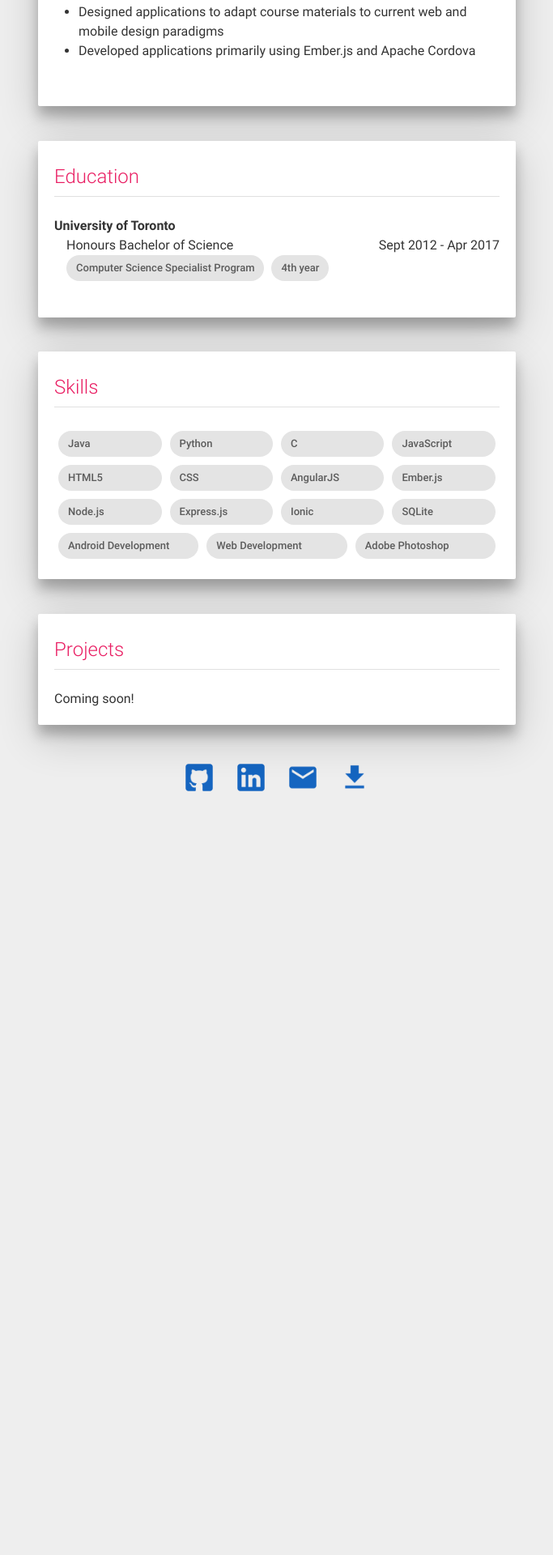
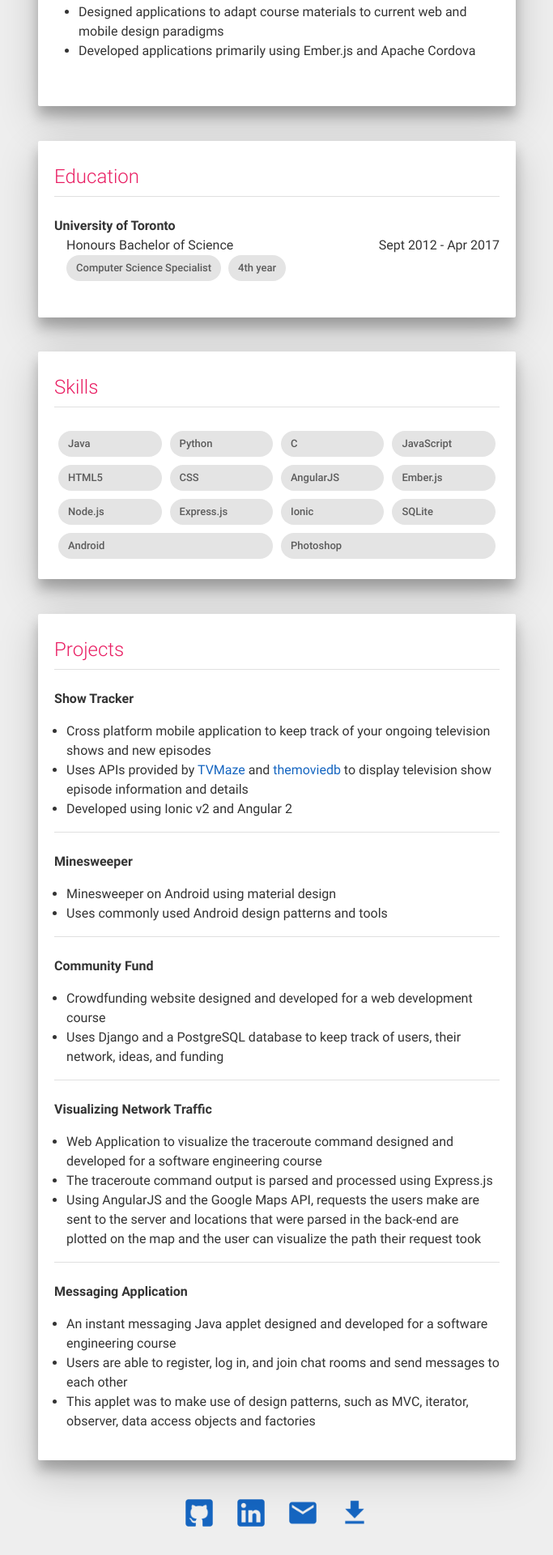
Before and after one commit to raymondtieu/raymondtieu.github.io, a Jekyll site: the page built from index.html, in a window 1280 px wide. Shown: the part 848-2768 px from the top of the page at 81% size, without its empty margins (298-981 px from the left). Built offline with Jekyll 4.4.1, drawn with Linux system fonts in a browser that asks for light colours; nearby versions of some CDN libraries; a script that is not in the unit is left out; before the commit the page ends 1860 px from its top, so only the background shows below that.

Commit message:
added projects

```diff
--- a/_config.yml
+++ b/_config.yml
@@ -16,6 +16,7 @@ url: "http://raymondtieu.github.io" # the base hostname & protocol for your site
 
 # Personal information
 name: Raymond Tieu
+location: "Toronto, Ontario Canada"
 email: iamraymondtieu@gmail.com
 github:  raymondtieu
 linkedin: raymond-tieu-352929b0
@@ -40,7 +41,7 @@ education:
     degree: Honours Bachelor of Science
     date: Sept 2012 - Apr 2017
     additional:
-     - Computer Science Specialist Program
+     - Computer Science Specialist
      - 4th year
 
 skills:
@@ -56,9 +57,35 @@ skills:
  - Express.js
  - Ionic
  - SQLite
- - Android Development
- - Web Development
- - Adobe Photoshop
+ - Android
+ - Photoshop
 
-projects: >
-    Coming soon!
+projects:
+ - name: Show Tracker
+   date: Mar 2016 - Present
+   details:
+    - Cross platform mobile application to keep track of your ongoing television shows and new episodes
+    - Uses APIs provided by <a href="http://www.tvmaze.com/" target="_blank">TVMaze</a> and <a href="https://www.themoviedb.org/" target="_blank">themoviedb</a> to display television show episode information and details
+    - Developed using Ionic v2 and Angular 2
+ - name: Minesweeper
+   date: April 2015
+   details:
+    - Minesweeper on Android using material design
+    - Uses commonly used Android design patterns and tools
+ - name: Community Fund
+   date: Feb 2015 - March 2015
+   details:
+    - Crowdfunding website designed and developed for a web development course
+    - "Uses Django and a PostgreSQL database to keep track of users, their network, ideas, and funding"
+ - name: Visualizing Network Traffic
+   date: Feb 2015 - March 2015
+   details:
+    - Web Application to visualize the traceroute command designed and developed for a software engineering course
+    - The traceroute command output is parsed and processed using Express.js
+    - "Using AngularJS and the Google Maps API, requests the users make are sent to the server and locations that were parsed in the back-end are plotted on the map and the user can visualize the path their request took"
+ - name: Messaging Application
+   date: Oct 2014 - Nov 2014
+   details:
+    - An instant messaging Java applet designed and developed for a software engineering course
+    - "Users are able to register, log in, and join chat rooms and send messages to each other"
+    - "This applet was to make use of design patterns, such as MVC, iterator, observer, data access objects and factories"
--- a/_includes/projects.html
+++ b/_includes/projects.html
@@ -4,9 +4,22 @@
       <div class="card-content">
         <span class="card-title pink-text">Projects</span>
         <div class="projects">
-          <li class="divider"></li>
-          <br>
-        	<p>{{ site.projects }}</p>
+          {% for project in site.projects %}
+            <li class="divider"></li>
+            <br>
+
+            <p class="name">{{ project.name }}</p>
+            <div class="row">
+              <div class="col s12 m12">
+                <ul class="details browser-default">
+                  {% for detail in project.details %}
+                    <li>{{ detail }}</li>
+                  {% endfor %}
+                </ul>
+              </div>
+            </div>
+
+          {% endfor %}
         </div>
       </div>
     </div>
--- a/_sass/_variables.scss
+++ b/_sass/_variables.scss
@@ -8,6 +8,8 @@ $grid-gutter:     10px !default;
 $background_color:	#eeeeee;
 $white:             #fff;
 $black:             #333;
+$blue:				#1565c0;
+$pink: 				#e91e63;
 
 // Styles
 $text_color:        $black;
--- a/_sass/_website.scss
+++ b/_sass/_website.scss
@@ -1,3 +1,7 @@
+a {
+  color: $blue !important;
+}
+
 .page-header {
 
   .avatar {
@@ -50,6 +54,17 @@ ul.details > li {
   }
 }
 
+.projects {
+
+  .name {
+    font-weight: bold;
+  }
+
+  .row {
+    margin-bottom: 0;
+  }
+}
+
 footer {
   .icon-link {
     width: 40px;
```
